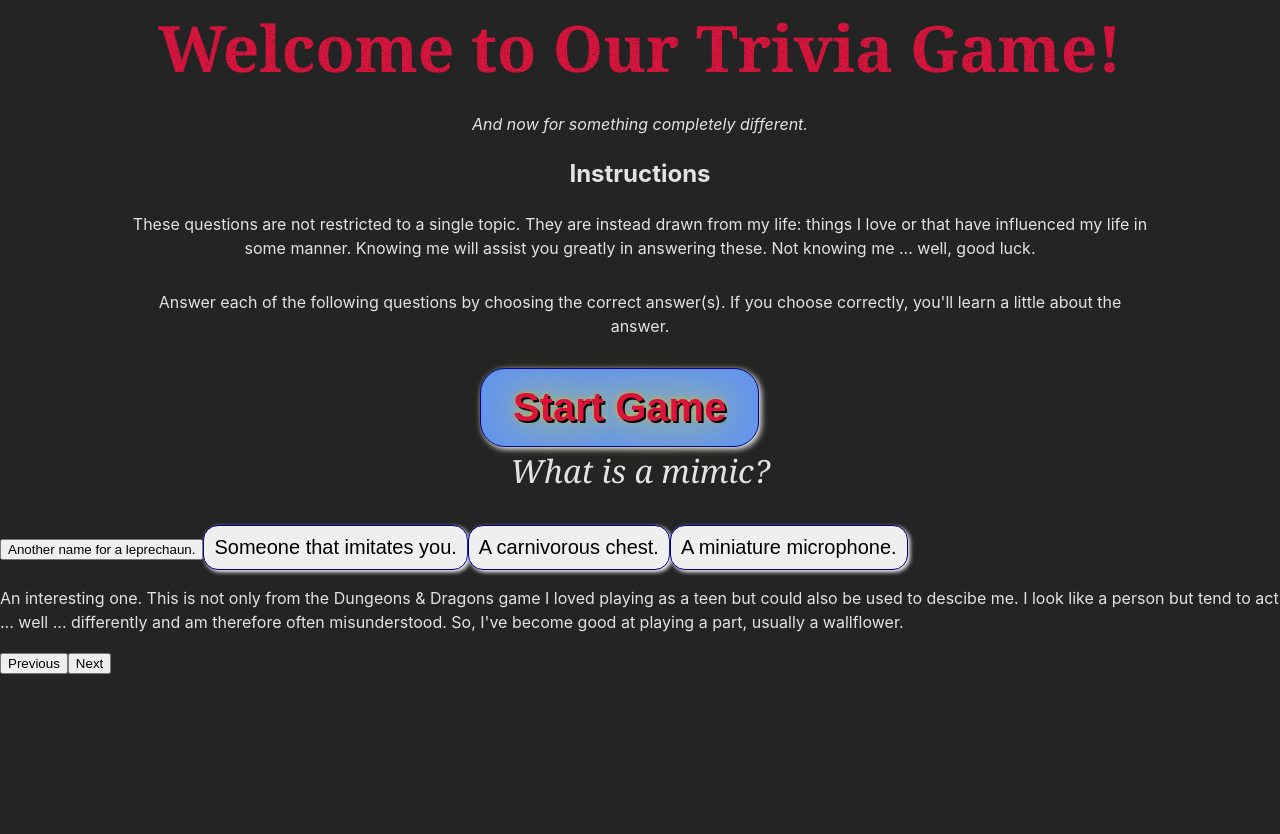
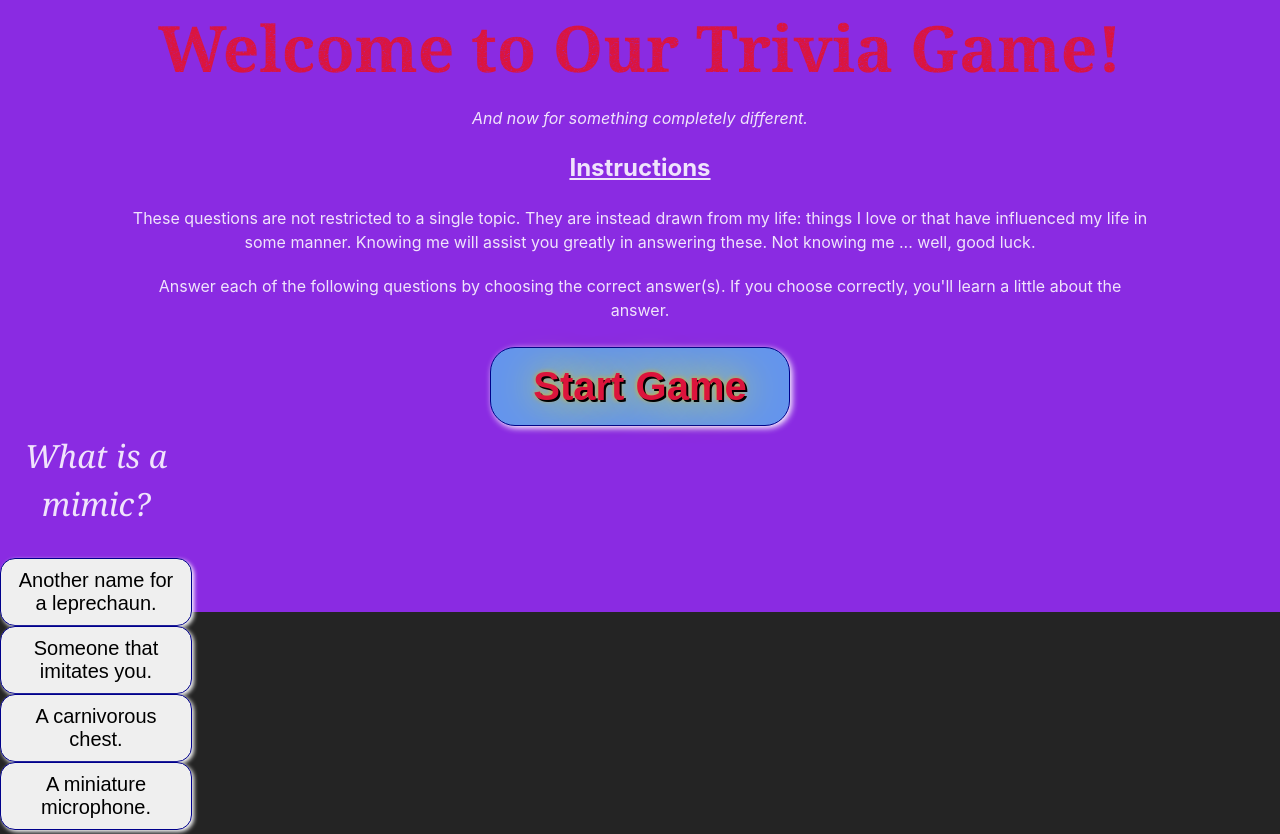
Before and after one commit to tbatchelder/react-trivia, a React (Vite) app: page / in a window 1280 px wide. Shown: the top 834 px of the page. Built offline with nearby package versions, Linux system fonts and the light colour scheme.

Commit message:
More work on the CSS and ordering to get things to show up properly

```diff
--- a/src/App.css
+++ b/src/App.css
@@ -1,69 +1,98 @@
+/* CSS for components */
+/* Main grid container */
+.container {
+  display: grid;
+  grid-template-columns: 15% 15% 1fr 15% 15%;
+  grid-template-rows: 90px 1fr 90px 60px 60px 60px;
+
+  background-color: blueviolet;
+}
+
+/* CSS for Welcome component */
 .welcome {
   font-size: 4em;
   font-weight: 700;
   font-family: Cambria, Cochin, Georgia, Times, 'Times New Roman', serif;
-
+  text-align: center;
   color: crimson;
-
-  text-align: center;
 
   -webkit-mask-image: url("./assets/grit.png");
   mask-image: url("./assets/grit.png");
+
+  grid-column-start: 1;
+  grid-column-end: 6;
+  grid-row-start: 1;
 }
 
+/* CSS for Instructions component */
 .startTitle {
   text-align: center;
+
+  grid-column-start: 1;
+  grid-column-end: 6;
+  grid-row-start: 2;
 }
 .qoute {
   font-style: italic;
 }
+.startTitle > h2 {
+  text-decoration: underline;
+}
 .instruction {
-  margin: 10px 10% 30px;
+  margin: 10px 10% 20px;
 }
+
+/* Global CSS for grid area */
 .visible {
-  visibility: visible;
+  display: block;
 }
 .hidden {
-  visibility: hidden;
+  display: none;
 }
 .center {
-  margin: auto;
-  width: 25%;
+  align-self: center;
+  justify-self: center;
+
+  grid-column-start: 1;
+  grid-column-end: 6;
+  grid-row-start: 3;
 }
+/* CSS for the start button */
 .start {
   font-size: 2.5em;
   font-weight: bold;
-
-  color:crimson;
   text-align: center;
   text-shadow: 2px 2px black, 0 0 40px yellow, 0 0 5px goldenrod;
-  background-color:cornflowerblue;
+  color: crimson;
+
+  background-color: cornflowerblue;
+
+  border: 1px solid darkblue;
   border-radius: 25px;
   box-shadow: 2px 2px 6px white;
-  border: 1px solid darkblue;
+
   padding: 0.4em 0.8em;
+  width: 300px;
+
   cursor: pointer;
   transition-duration: 0.4s;
 }
 .start:hover {
-  background-color:cyan;
+  background-color: cyan;
 }
 .start:active {
   box-shadow: 0 0px 6px white;
   transform: translateY(4px);
 }
-
-/* .container {
-
-} */
-
+/* CSS for the question */
 .question {
   font-size: 2em;
-  font-family:Georgia, 'Times New Roman', Times, serif;
+  font-family: Georgia, 'Times New Roman', Times, serif;
   font-style: italic;
   text-align: center;
   padding-bottom: 30px;
 }
+/* CSS for the answer button */
 .answer {
   padding: 10px;
   font-size: 1.25em;
@@ -80,6 +109,28 @@ transition-duration: 0.4s;
   box-shadow: 0 0px 6px white;
   transform: translateY(4px);
 }
+/* CSS to place the answer buttons */
+.r1c2 {
+  grid-column-start: 2;
+  grid-column-end: 3;
+  grid-row-start: 2;
+}
+.r1c4 {
+  grid-column-start: 4;
+  grid-column-end: 5;
+  grid-row-start: 2;
+}
+.r2c2 {
+  grid-column-start: 2;
+  grid-column-end: 3;
+  grid-row-start: 3;
+}
+.r2c4 {
+  grid-column-start: 4;
+  grid-column-end: 5;
+  grid-row-start: 3;
+}
+
 .right {
   background-color:darkgreen;
 }
--- a/src/App.tsx
+++ b/src/App.tsx
@@ -10,10 +10,12 @@ function App() {
 
   return (
     <>
-      <Welcome />
-      <Instructions />
-      <StartGame />
-      <Questions />
+      <div className="container">
+        <Welcome />
+        <Instructions />
+        <StartGame />
+        <Questions />
+      </div>
     </>
   );
 }
--- a/src/components/Questions.tsx
+++ b/src/components/Questions.tsx
@@ -265,49 +265,54 @@ function Questions() {
     if (direction == "B" && currentPos == 0) {
       setActiveIndex(questionsDone[0]);
     } else if (direction == "B") {
-      console.log("here1");
       currentPos -= 1;
       setActiveIndex(questionsDone[currentPos]);
     } else if (direction == "F" && currentPos + 1 < questionsDone.length) {
-      console.log("here2", currentPos, questionsDone);
       currentPos += 1;
       setActiveIndex(questionsDone[currentPos]);
     } else {
-      console.log("here");
       currentPos += 1;
       setActiveIndex(randomQuestionIndex());
     }
-    console.log("here3");
   };
 
-  const [buttonClass, setButtonClass] = useState(null);
+  // const [buttonClass, setButtonClass] = useState(null);
   // const [showStory, setShowStory] = useState(false);
 
-  const isCorrect = (index: number, guess: number) => {
-    if (questionList[index].correct == guess) {
-      setButtonClass(true);
-    } else {
-      setButtonClass(false);
-    }
-  };
+  // const isCorrect = (index: number, guess: number) => {
+  //   if (questionList[index].correct == guess) {
+  //     setButtonClass(true);
+  //   } else {
+  //     setButtonClass(false);
+  //   }
+  // }; onClick={() => isCorrect(index, 1)}
 
   return (
     <>
-      <div className="questionBox">
+      <div
+        className="questionBox"
+        // style={{ display: showme ? "none" : "block" }}
+      >
         {questionList.map((currentQuestion, index) => (
           <div
             key={index}
             data-answer={currentQuestion.correct}
             data-score={currentQuestion.score}
-            style={{ visibility: index == activeIndex ? "visible" : "hidden" }}
+            style={{ display: index == activeIndex ? "block" : "none" }}
           >
             <div className="question">{currentQuestion.question}</div>
-            <button onClick={() => isCorrect(index, 1)}>
-              {currentQuestion.answer1}
-            </button>
-            <button className="answer">{currentQuestion.answer2}</button>
-            <button className="answer">{currentQuestion.answer3}</button>
-            <button className="answer">{currentQuestion.answer4}</button>
+            <div className="r1c2">
+              <button className="answer">{currentQuestion.answer1}</button>
+            </div>
+            <div className="r1c4">
+              <button className="answer">{currentQuestion.answer2}</button>
+            </div>
+            <div className="r2c2">
+              <button className="answer">{currentQuestion.answer3}</button>
+            </div>
+            <div className="r2c4">
+              <button className="answer">{currentQuestion.answer4}</button>
+            </div>
             <p className="story">{currentQuestion.story}</p>
             <button className="previous" onClick={() => handleNavigation("B")}>
               Previous
--- a/src/components/StartGame.tsx
+++ b/src/components/StartGame.tsx
@@ -8,16 +8,10 @@ function StartGame() {
   }
 
   return (
-    <div className="container">
-      <div className="center">
-        <button
-          className="start visible"
-          onClick={() => startGame()}
-          style={{ visibility: showme ? "visible" : "hidden" }}
-        >
-          Start Game
-        </button>
-      </div>
+    <div className="center" style={{ display: showme ? "block" : "none" }}>
+      <button className="start" onClick={() => startGame()}>
+        Start Game
+      </button>
     </div>
   );
 }
--- a/src/index.css
+++ b/src/index.css
@@ -15,8 +15,5 @@
 
 body {
   margin: 0;
-  display: flex;
   place-items: center;
-  min-width: 320px;
-  min-height: 100vh;
 }
```
Lines whose indentation alone changed are shown as unchanged.
